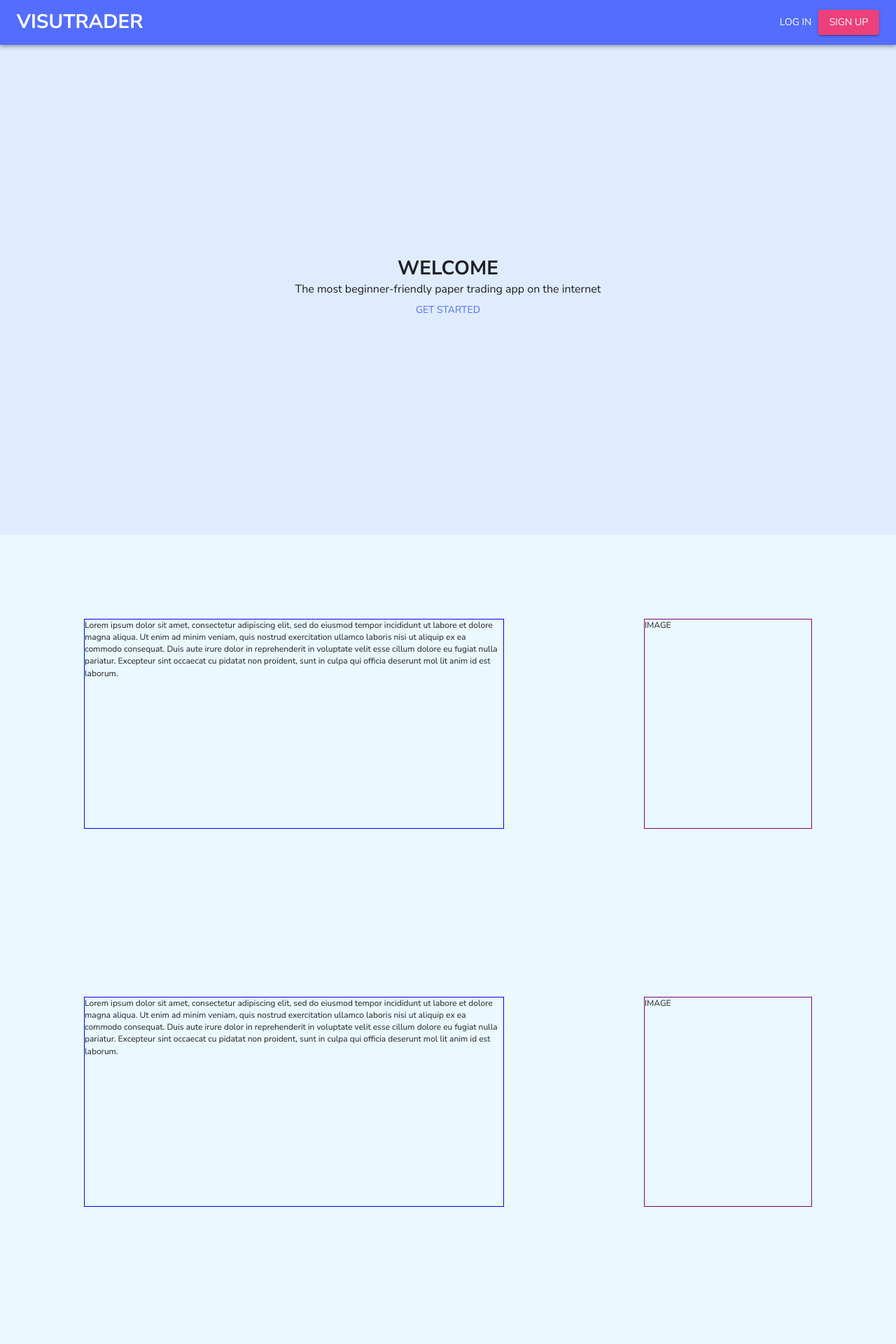
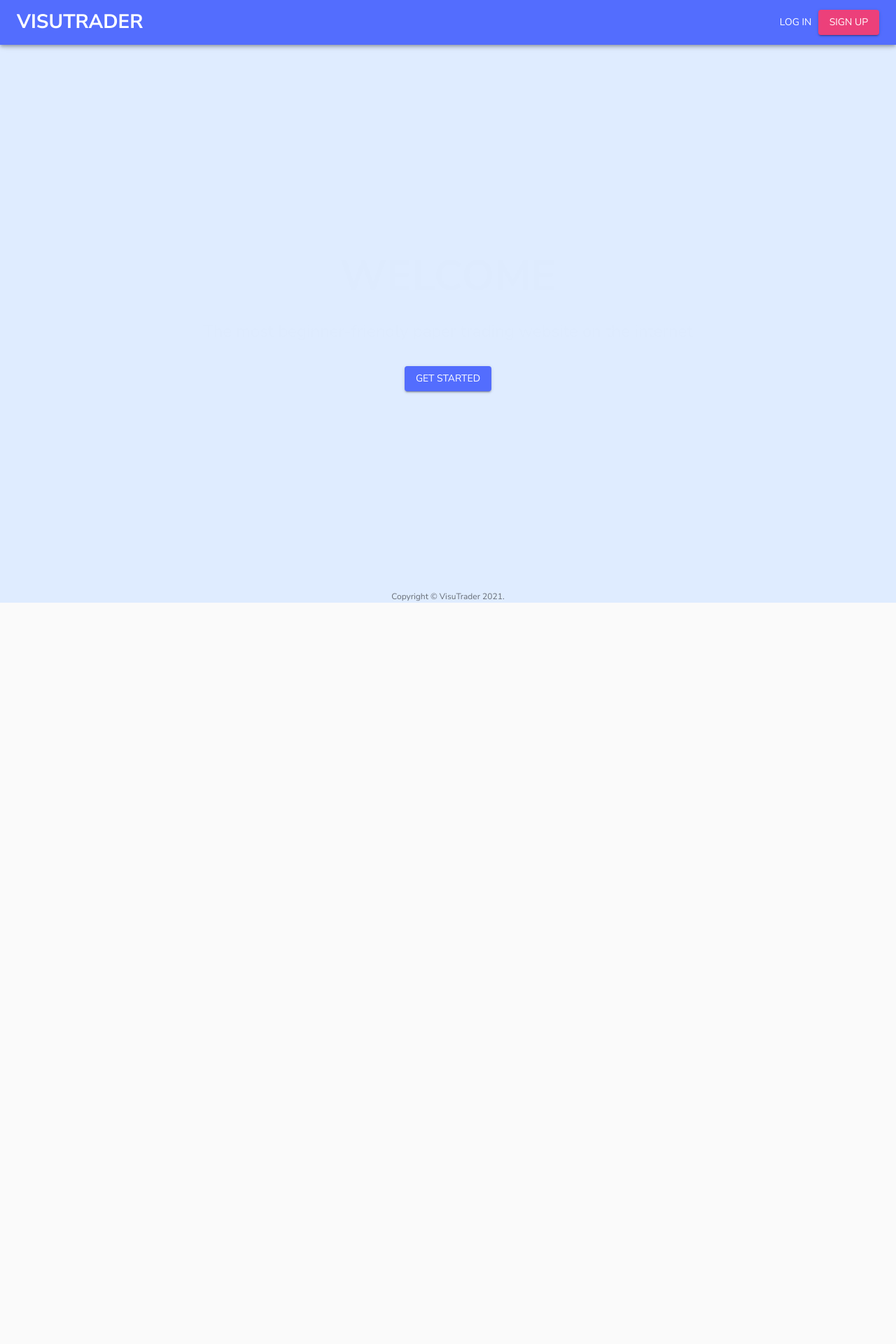
Before and after one commit to VisuTrader-Orbital2021/visutrader-frontend-in-typescript, a React (Create React App) app: page / in a window 1280 px wide. Shown: the top 1920 px of the page at 70% size. After the commit the page ends 800 px from the top, so only its background shows below. Built offline with nearby package versions, Linux system fonts and the light colour scheme; what axios-cache-adapter would draw is missing.

Commit message:
Create temporary homepage

```diff
--- a/package.json
+++ b/package.json
@@ -26,6 +26,7 @@
     "react-redux": "^7.2.4",
     "react-router-dom": "^5.2.0",
     "react-scripts": "4.0.3",
+    "react-spring": "^9.2.4",
     "recharts": "^2.0.9",
     "redux": "^4.1.0",
     "redux-devtools-extension": "^2.13.9",
--- a/src/components/Home.js
+++ b/src/components/Home.js
@@ -1,31 +1,51 @@
 /* eslint-disable jsx-a11y/alt-text */
-import React from "react";
+import React, { useState } from "react";
 import { Link as RouterLink } from "react-router-dom";
 import { makeStyles } from "@material-ui/core/styles";
 import Button from "@material-ui/core/Button";
 import Typography from "@material-ui/core/Typography";
+import { useSpring, animated, config } from "react-spring";
 import Dashboard from "./Dashboard";
 import Copyright from "./Copyright";
-import "../styles/Home.css";
 
-// TODO: Remove styling with CSS
+// WORK IN PROGRESS
 const useStyles = makeStyles((theme) => ({
   root: {
     display: "flex",
   },
+  main: {
+    display: "flex",
+    flexDirection: "column",
+    backgroundColor: "#dfecff",
+    minHeight: "100%",
+    minWidth: "1024px",
+    width: "100%",
+    height: "auto",
+    position: "fixed",
+    top: 0,
+    left: 0,
+  },
   appBarSpacer: theme.mixins.toolbar,
-  content: {
-    flexGrow: 1,
-    height: "100vh",
-    overflow: "auto",
+  container: {
+    display: "flex",
+    flexDirection: "column",
+    alignItems: "center",
+    justifyContent: "center",
+    textAlign: "center",
+    minHeight: "780px",
+    height: "auto",
   },
-  container: {
-    paddingTop: theme.spacing(4),
-    paddingBottom: theme.spacing(4),
+  welcome: {
+    fontSize: "60px",
+    fontWeight: "700",
   },
-  buttonStyle: {
+  description: {
+    fontSize: "24px",
+    marginTop: "16px",
+    marginBottom: "32px",
+  },
+  routerLink: {
     textDecoration: "none",
-    color: "primary",
   },
 }));
 
@@ -41,61 +61,36 @@ export default function Home() {
 }
 
 function MainContent({ classes }) {
+  const [flip, set] = useState(false);
+  const props = useSpring({
+    to: { opacity: 1 },
+    from: { opacity: 0 },
+    reset: true,
+    reverse: flip,
+    delay: 200,
+    config: config.molasses,
+    onRest: () => set(!flip),
+  });
+
   return (
-    <main>
+    <main className={classes.main}>
       <div className={classes.appBarSpacer} />
-      <div className="welcome-section">
-        <Typography variant="h2">WELCOME</Typography>
-        <Typography variant="body1">
-          The most beginner-friendly paper trading app on the internet
-        </Typography>
-        <RouterLink to="/trade" className={classes.buttonStyle}>
-          <Button color="primary">GET STARTED</Button>
+      <div className={classes.container}>
+        <animated.div style={props}>
+          <Typography className={classes.welcome}>WELCOME</Typography>
+          <Typography className={classes.description}>
+            The most beginner-friendly paper trading website on the internet
+          </Typography>
+        </animated.div>
+        <RouterLink className={classes.routerLink} to="/trade">
+          <Button variant="contained" color="primary">
+            GET STARTED
+          </Button>
         </RouterLink>
       </div>
-      <div className="features-section">
-        <Feature>
-          Lorem ipsum dolor sit amet, consectetur adipiscing elit, sed do
-          eiusmod tempor incididunt ut labore et dolore magna aliqua. Ut enim ad
-          minim veniam, quis nostrud exercitation ullamco laboris nisi ut
-          aliquip ex ea commodo consequat. Duis aute irure dolor in
-          reprehenderit in voluptate velit esse cillum dolore eu fugiat nulla
-          pariatur. Excepteur sint occaecat cu pidatat non proident, sunt in
-          culpa qui officia deserunt mol lit anim id est laborum.
-        </Feature>
-        <Feature>
-          Lorem ipsum dolor sit amet, consectetur adipiscing elit, sed do
-          eiusmod tempor incididunt ut labore et dolore magna aliqua. Ut enim ad
-          minim veniam, quis nostrud exercitation ullamco laboris nisi ut
-          aliquip ex ea commodo consequat. Duis aute irure dolor in
-          reprehenderit in voluptate velit esse cillum dolore eu fugiat nulla
-          pariatur. Excepteur sint occaecat cu pidatat non proident, sunt in
-          culpa qui officia deserunt mol lit anim id est laborum.
-        </Feature>
-        <Feature>
-          Lorem ipsum dolor sit amet, consectetur adipiscing elit, sed do
-          eiusmod tempor incididunt ut labore et dolore magna aliqua. Ut enim ad
-          minim veniam, quis nostrud exercitation ullamco laboris nisi ut
-          aliquip ex ea commodo consequat. Duis aute irure dolor in
-          reprehenderit in voluptate velit esse cillum dolore eu fugiat nulla
-          pariatur. Excepteur sint occaecat cu pidatat non proident, sunt in
-          culpa qui officia deserunt mol lit anim id est laborum.
-        </Feature>
-      </div>
-      <div className="footer-section">
+      <div>
         <Copyright />
       </div>
     </main>
   );
 }
-
-function Feature({ src, children }) {
-  return (
-    <div className="feature">
-      <span className="feature-text">{children}</span>
-      {/* TODO: replace the following line with image component */}
-      <span className="feature-image">IMAGE</span>
-      {/* <img className="feature-image" src={src} /> */}
-    </div>
-  );
-}
--- a/src/components/News.js
+++ b/src/components/News.js
@@ -275,7 +275,7 @@ function NewsCard({ classes, content, loading }) {
                 color="secondary"
                 style={{
                   marginLeft: "5px",
-                  marginButtom: "5px",
+                  marginBottom: "5px",
                   borderRadius: 0,
                 }}
               >
--- a/src/styles/Home.css
+++ /dev/null
@@ -1,55 +0,0 @@
-.welcome-section {
-  display: flex;
-  flex-direction: column;
-  justify-content: center;
-  align-items: center;
-  text-align: center;
-  width: 100%;
-  height: 700px;
-  background-color: #dfecff;
-}
-
-.welcome-section > span {
-  margin-bottom: 40px;
-}
-
-.features-section {
-  display: flex;
-  flex-direction: column;
-  justify-content: center;
-  align-items: center;
-  text-align: center;
-  width: 100%;
-  background-color: #eaf8ff;
-}
-
-.feature {
-  display: flex;
-  flex-direction: row;
-  justify-content: center;
-  align-items: stretch;
-  margin: 20px;
-}
-
-.feature-text {
-  text-align: left;
-  width: 50%;
-  margin: 100px;
-  border: 1px solid blue;
-}
-
-.feature-image {
-  text-align: left;
-  width: 20%;
-  height: 300px;
-  margin: 100px;
-  border: 1px solid purple;
-}
-
-.footer-section {
-  display: flex;
-  justify-content: center;
-  align-items: center;
-  padding: 20px;
-  background-color: #eaf8ff;
-}
```
Also changed, not shown: 1 other file (tests, documents, lock files or other folders).
